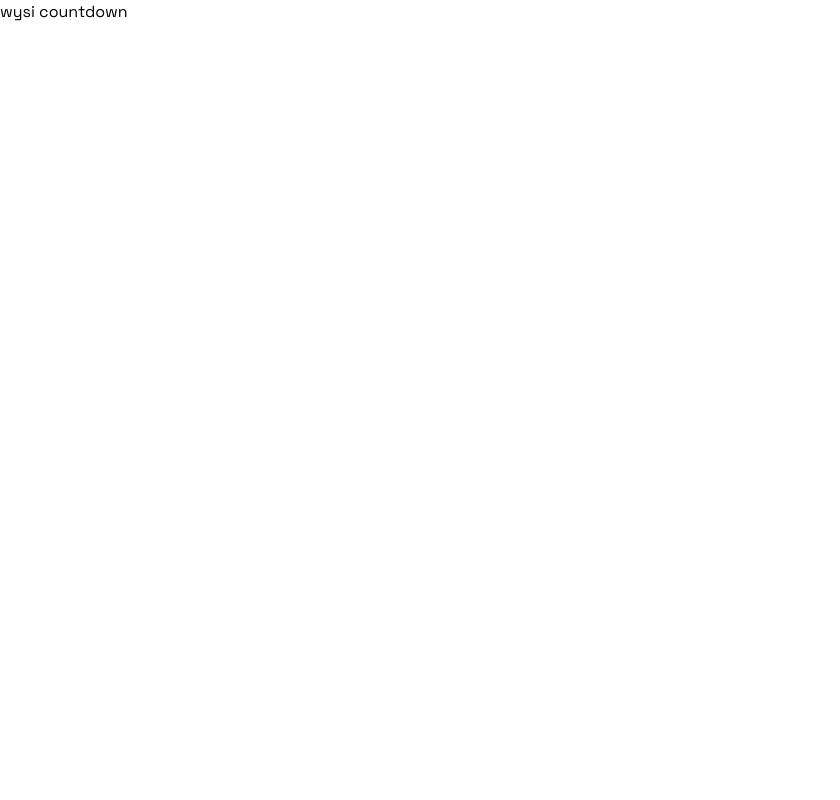
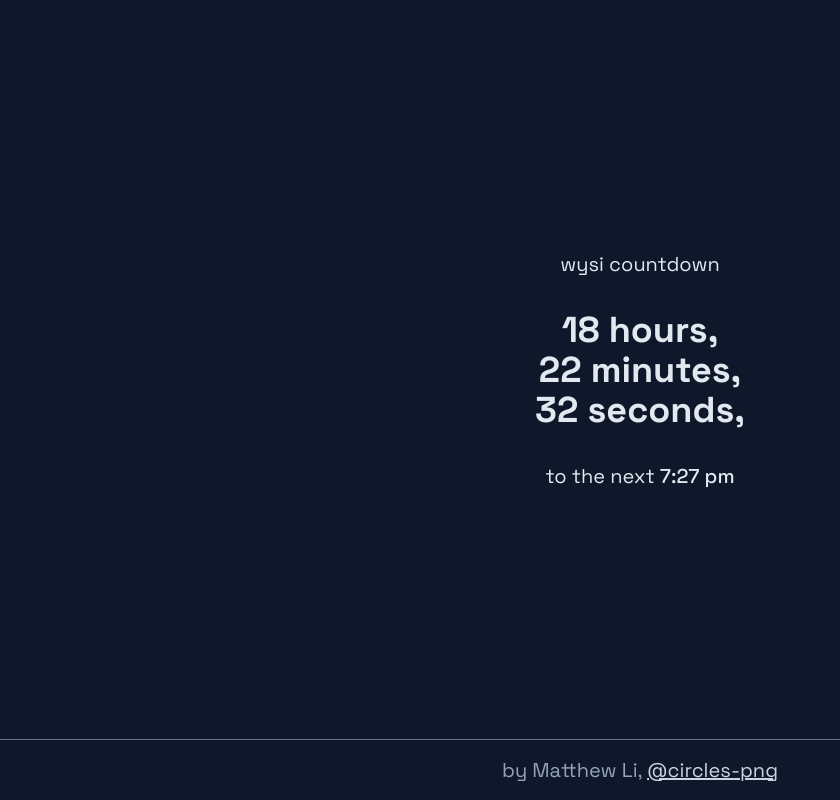
Before and after one commit to circles-png/wysi-countdown, a React (Vite) app: page / in a window 1280 px wide. Shown: the whole page, without its empty margins (0-840 px from the left). Built offline with nearby package versions, Linux system fonts and the light colour scheme.

Commit message:
update app, add luxon

```diff
--- a/package.json
+++ b/package.json
@@ -10,14 +10,16 @@
     "preview": "vite preview"
   },
   "dependencies": {
+    "@types/luxon": "^3.3.0",
+    "luxon": "^3.3.0",
     "react": "^18.2.0",
     "react-dom": "^18.2.0"
   },
   "devDependencies": {
     "@types/react": "^18.0.37",
     "@types/react-dom": "^18.0.11",
-    "@typescript-eslint/eslint-plugin": "^5.59.0",
-    "@typescript-eslint/parser": "^5.59.0",
+    "@typescript-eslint/eslint-plugin": "^5.59.9",
+    "@typescript-eslint/parser": "^5.59.9",
     "@vitejs/plugin-react-swc": "^3.0.0",
     "autoprefixer": "^10.4.14",
     "eslint": "^8.38.0",
--- a/src/App.tsx
+++ b/src/App.tsx
@@ -1,8 +1,58 @@
-const App = () => <>
-  <div>
-    wysi countdown
-  </div>
-</>
+import { useEffect, useState } from 'react'
+import { DateTime } from 'luxon'
+
+const App = () => {
+  const getTime = () => {
+    let diff = DateTime
+      .now()
+      .plus({
+        days: DateTime.now() > DateTime
+          .fromObject({
+            hour  : 7,
+            minute: 27
+          })
+          ? 1
+          : 0
+      })
+      .set({
+        hour  : 7,
+        minute: 27,
+        second: 0
+      })
+      .diff(DateTime.now(), [ 'hours', 'minutes', 'seconds' ])
+    diff = diff.set({ seconds: Math.ceil(diff.seconds) })
+    return diff.toHuman({ maximumFractionDigits: 0 })
+  },
+        [ time, setTime ] = useState(getTime())
+  useEffect(() => {
+    const timer = setInterval(() => setTime(getTime()), 1000)
+    return () => clearInterval(timer)
+  }, [])
+  return <>
+    <div className='h-full bg-slate-900 text-slate-200 text-xl text-center flex flex-col'>
+      <div className='h-full grid place-content-center'>
+        <div className='flex flex-col gap-8'>
+          <h1 className='text-xl'>wysi countdown</h1>
+          <span>
+            <span className='font-bold flex flex-col text-4xl'>
+              {time.split(', ').map((section, index) => <span className='after:content-[","]' key={index}>{section}</span>)}
+            </span>
+          </span>
+          <span>to the next <span className='font-medium'>7:27 pm</span></span>
+        </div>
+      </div>
+      <footer className='text-slate-400 border-t border-slate-500 p-4 grow-0 shrink text-md'>
+        by Matthew Li, <a
+          href='https://github.com/circles-png'
+          className='underline decoration-2 text-slate-300'
+          target='#blank'
+        >
+          @circles-png
+        </a>
+      </footer>
+    </div>
+  </>
+}
 
 
 export default App
```
Also changed, not shown: 1 other file (tests, documents, lock files or other folders).
